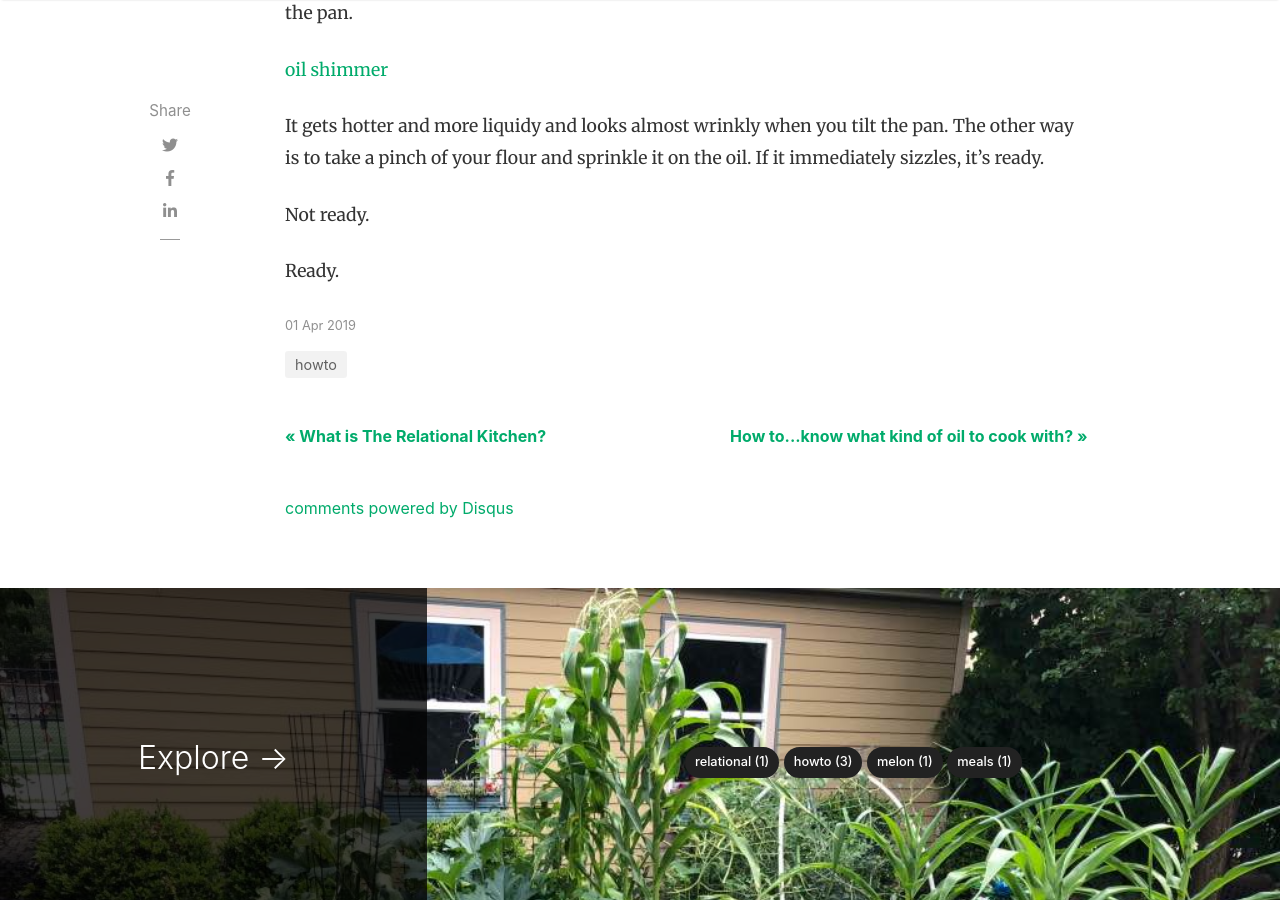
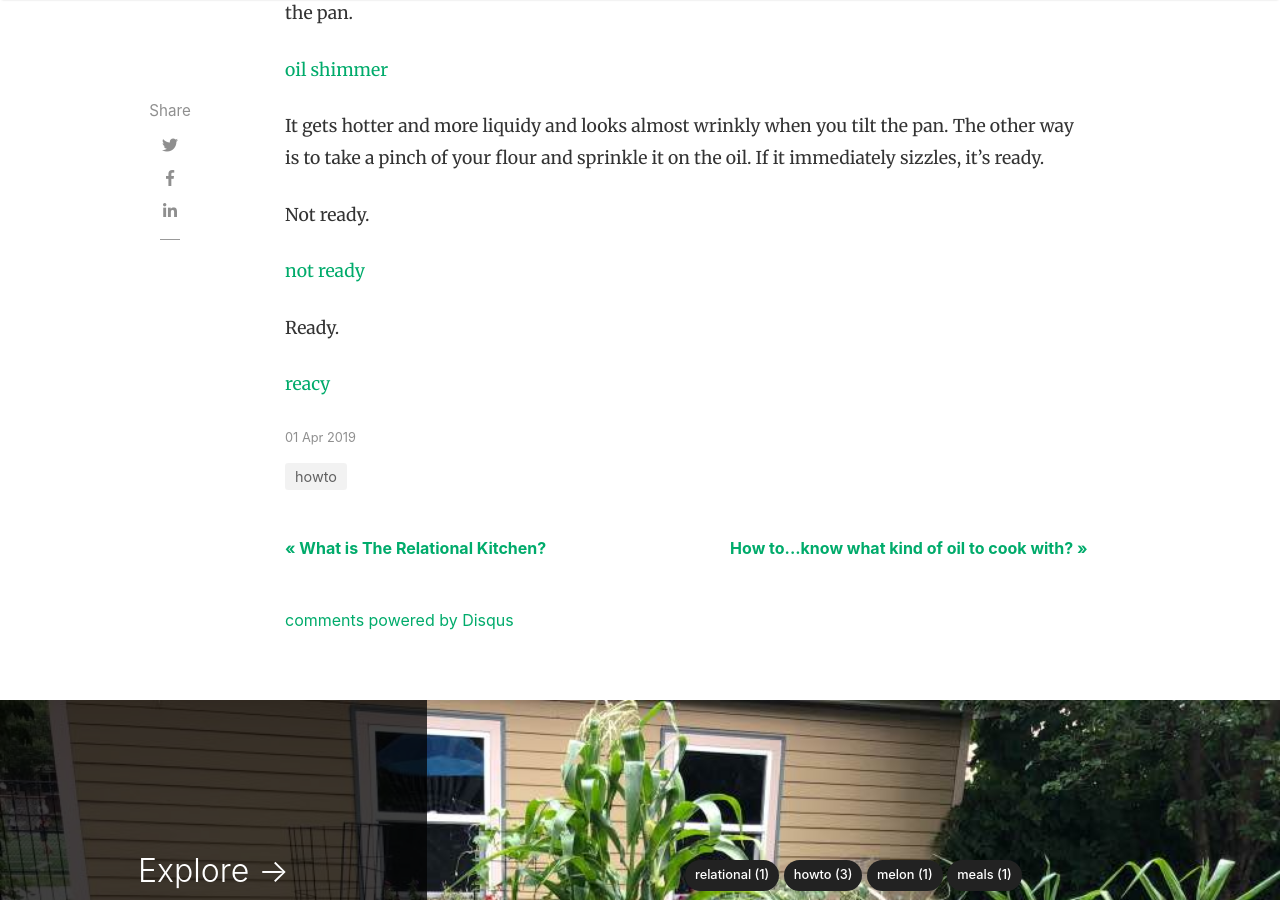
Before and after one commit to pknielski/pknielski.github.io, a Jekyll site: the page built from _posts/2019-04-01-oil-hot-enough.md, in a window 1280 px wide and 900 px high, scrolled down 498 px. Built offline with Jekyll 4.4.1, drawn with Linux system fonts in a browser that asks for light colours; nearby versions of some CDN libraries; comment, search, counter and statistics services are not loaded.

Commit message:
Update 2019-04-01-oil-hot-enough.md

```diff
--- a/_posts/2019-04-01-oil-hot-enough.md
+++ b/_posts/2019-04-01-oil-hot-enough.md
@@ -16,4 +16,8 @@ It gets hotter and more liquidy and looks almost wrinkly when you tilt the pan.
 
 Not ready.
 
+[not ready](https://www.youtube.com/watch?v=zIRz8s_ud4I)
+
 Ready.
+
+[reacy](https://www.youtube.com/watch?v=pPbEDvsaQzA)
```
